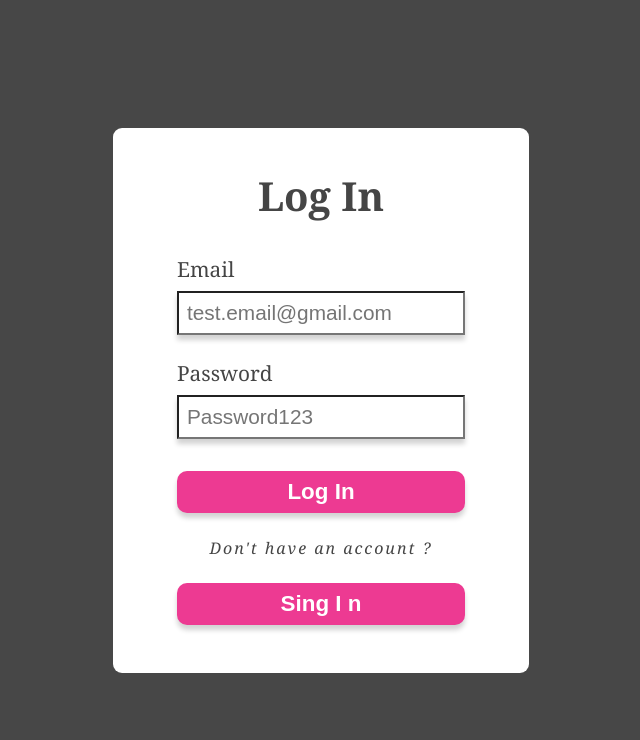
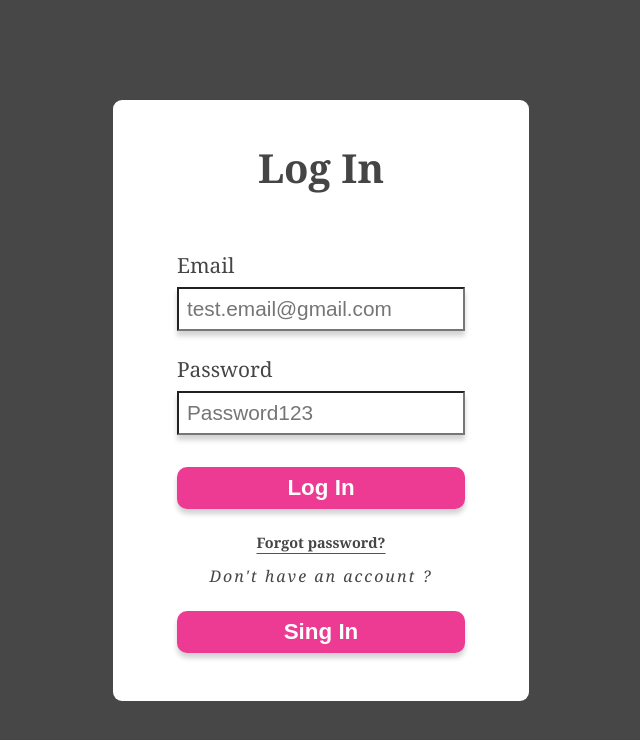
Before and after one commit to CiolpanSergiu/react-login-page, a React (Vite) app in the folder react-login-page/: page / in a window 1280 px wide. Shown: the top 740 px of the page, without its empty margins (319-959 px from the left). Built offline with nearby package versions, Linux system fonts and the light colour scheme.

Commit message:
user can now change his/er password

```diff
--- a/react-login-page/src/App.jsx
+++ b/react-login-page/src/App.jsx
@@ -1,7 +1,8 @@
 import React from "react";
-import AfterLoginPage from "./components/AfterLoginPage";
+import MainPage from "./components/MainPage";
 import CreateAccountPage from "./components/CreateAccountPage";
 import LoginPage from "./components/LoginPage";
+import ChangePasswordPage from "./components/ChangePasswordPage";
 
 export default function App() {
 
@@ -9,9 +10,35 @@ export default function App() {
     {
       singinPage: false,
       loginPage: true,
-      afterLoginPage: false
+      mainPage: false,
+      changePasswordPage: false
     }
   )
+
+  const [createAccountData, setCreateAccountData] = React.useState(
+    {
+      singinEmail: '',
+      singinPassword: '',
+      passwordConfirmation: ''
+    }
+  )
+
+  const [loginFormData, setLoginFormData] = React.useState(
+    {
+      loginEmail: '',
+      loginPassword: ''
+    }
+  )
+
+  const [newPasswordFormData, setnewPasswordFormData] = React.useState(
+    {
+      newPassword: "",
+      newPasswordConfirmation: ""
+    }
+  )
+
+  const [errors, setErrors] = React.useState('');
+
 
   function clearInputBoxes() {
     setCreateAccountData(
@@ -28,24 +55,13 @@ export default function App() {
         loginPassword: ''
       }
     )
-  }
-
-  const [createAccountData, setCreateAccountData] = React.useState(
+    setnewPasswordFormData(
       {
-      singinEmail: '',
-      singinPassword: '',
-      passwordConfirmation: ''
+        newPassword: "",
+        newPasswordConfirmation: ""
       }
     )
-
-  const [loginFormData, setLoginFormData] = React.useState(
-    {
-      loginEmail: '',
-      loginPassword: ''
   }
-  )
-
-  const [errors, setErrors] = React.useState('');
 
   function addError(msg) {
     setErrors(prevState => prevState.includes(msg) ? prevState + '' : prevState + msg)
@@ -59,57 +75,54 @@ export default function App() {
     setErrors('');
   }
 
-  function handleSinginFormChange(event) {
-    setCreateAccountData(prevState => {
+  function handleDataChange(prevState, event) {
     return {
       ...prevState,
         [event.target.name]: event.target.value
     }
-    })
+  }
+
+  function handleSinginFormChange(event) {
+    setCreateAccountData(prevState => handleDataChange(prevState, event))
   }
 
   function handleLoginFormChange(event) {
+    setLoginFormData(prevState => handleDataChange(prevState, event))
+  }
 
-    setLoginFormData(prevState => {
-      return {
-        ...prevState,
-        [event.target.name]: event.target.value
+  function handleChangePasswordChange(event) {
+    setnewPasswordFormData(prevState => handleDataChange(prevState, event))
   }
-    })
+
+  function changeCurrentPage(singin, login, main, changePassword) {
+    setCurrentPage(
+      {
+        singinPage: singin,
+        loginPage: login,
+        mainPage: main,
+        changePasswordPage: changePassword
+      }
+    )
+  }
+
+  function goToSinginPage() {
+    clearAllErrors();
+    changeCurrentPage(true, false, false, false)
+    clearInputBoxes();
   }
 
   function goToLoginPage() {
     clearAllErrors();
-    setCurrentPage(
-      {
-        singinPage: false,
-        loginPage: true,
-        afterLoginPage: false
-      }
-    )
+    changeCurrentPage(false, true, false, false)
     clearInputBoxes();
   }
 
-  function goToSinginPage() {
-    clearAllErrors();
-    setCurrentPage(
-      {
-        singinPage: true,
-        loginPage: false,
-        afterLoginPage: false
-      }
-    )
-    clearInputBoxes();
+  function goToMainPage() {
+    changeCurrentPage(false, false, true, false)
   }
 
-  function goToAfterLoginPage() {
-    setCurrentPage(
-      {
-        singinPage: false,
-        loginPage: false,
-        afterLoginPage: true
-      }
-    )
+  function goToChangePasswordPage() {
+    changeCurrentPage(false, false, false, true)
   }
 
   return(
@@ -132,19 +145,32 @@ export default function App() {
           handleChange={handleLoginFormChange}
           loginData={loginFormData}
           goToSingin={goToSinginPage}
-          goToAfterLogin={goToAfterLoginPage}
+          goMainPage={goToMainPage}
+          errorList={errors}
+          addErrorToList={addError}
+          removeErrorFromList={removeError}
+          clearErrors={clearAllErrors}
+          goToChangePassword={goToChangePasswordPage}
+        />
+      }
+      {
+        currentPage.mainPage &&
+        <MainPage
+          goToLogin={goToLoginPage}
+        />
+      }
+      {
+        currentPage.changePasswordPage &&
+        <ChangePasswordPage
+          goToLogin={goToLoginPage}
+          newPasswordData={newPasswordFormData}
+          handleChange={handleChangePasswordChange}
           errorList={errors}
           addErrorToList={addError}
           removeErrorFromList={removeError}
           clearErrors={clearAllErrors}
         />
       }
-      {
-        currentPage.afterLoginPage &&
-        <AfterLoginPage
-          goToLogin={goToLoginPage}
-        />
-      }
     </div>
   )
 }
--- /dev/null
+++ b/react-login-page/src/components/ChangePasswordPage.jsx
@@ -0,0 +1,44 @@
+import React from "react";
+import { updatePassword } from "../functions/form_related_functions";
+
+export default function ChangePasswordPage(props) {
+
+    function onSubmit(event) {
+        event.preventDefault();
+        updatePassword(props);
+    }
+
+    return(
+        <form className="form container change-password-form">
+
+            <h1 className="centered-text container-main-header">Change Password</h1>
+
+            <p className="error-msg centered-text">{props.errorList}</p>
+
+            <label htmlFor="new-password">New password</label>
+            <input
+                id="new-password"
+                type="password"
+                placeholder="E.g: SomeSuperPassword342"
+                onChange={props.handleChange}
+                name="newPassword"
+                value={props.newPasswordData.newPassword}
+            />
+
+            <label htmlFor="new-password-confirmation">New password confirm</label>
+            <input
+                id="new-password-confirmation"
+                type="password"
+                placeholder="E.g: SomeSuperPassword342"
+                onChange={props.handleChange}
+                name="newPasswordConfirmation"
+                value={props.newPasswordData.newPasswordConfirmation}
+            />
+
+            <button className="change-password-btn" onClick={onSubmit}>Change Password</button>
+
+            <button className="go-back-btn">Go Back</button>
+
+        </form>
+    )
+}
--- a/react-login-page/src/components/CreateAccountPage.jsx
+++ b/react-login-page/src/components/CreateAccountPage.jsx
@@ -1,5 +1,5 @@
 import React from "react";
-import { saveUserAccount } from "../functions";
+import { saveUserAccount } from "../functions/form_related_functions";
 
 export default function CreateAccountPage(props) {
 
@@ -9,9 +9,9 @@ export default function CreateAccountPage(props) {
     }
 
     return(
-        <form className="form container">
+        <form className="form container create-account-form">
 
-            <h2 className="centered-text">Create Account</h2>
+            <h1 className="centered-text">Create Account</h1>
 
             <p className="error-msg centered-text">{props.errorList}</p>
 
--- a/react-login-page/src/components/LoginPage.jsx
+++ b/react-login-page/src/components/LoginPage.jsx
@@ -1,5 +1,5 @@
 import React from "react";
-import { handleLogin } from "../functions";
+import { handleLogin } from "../functions/form_related_functions";
 
 export default function CreateAccountPage(props) {
 
@@ -9,9 +9,9 @@ export default function CreateAccountPage(props) {
     }
 
     return(
-        <form action="" method="POST" className="form container">
+        <form className="form container login-form">
 
-            <h2 className="centered-text">Log In</h2>
+            <h1 className="centered-text">Log In</h1>
 
             <p className="error-msg centered-text">{props.errorList}</p>
 
@@ -42,14 +42,16 @@ export default function CreateAccountPage(props) {
                 Log In
             </button>
 
+            <a role="link" aria-disabled="true" className="password-forgot-link centered-text" onClick={props.goToChangePassword}>Forgot password?</a>
+
             <p className="helper-paragraph centered-text">Don't have an account ?</p>
 
             <button
                 className="create-account-singin-bnt"
                 onClick={props.goToSingin}
             >
-                Sing I
-            n</button>
+                Sing In
+            </button>
 
         </form>
     )
--- a/react-login-page/src/components/AfterLoginPage.jsx
+++ b/react-login-page/src/components/MainPage.jsx
@@ -8,9 +8,9 @@ export default function AfterLoginPage(props) {
     }
 
     return(
-        <div className="after-login-page">
-            <h2 className="centered-text container-main-header">Welcome to AfterLoginPage!</h2>
-            <button className="prev-page-btn" onClick={props.goToLogin}>Back</button>
+        <div className="main-page">
+            <h1 className="centered-text container-main-header">Welcome to your Main Page!</h1>
+            <button className="prev-page-btn" onClick={props.goToLogin}>Go Back</button>
             <button className="delete-account-btn" onClick={deleteAccount}>Delete Account</button>
         </div>
     )
--- /dev/null
+++ b/react-login-page/src/functions/form_related_functions.js
@@ -0,0 +1,106 @@
+const notSamePasswordMsg = "Passwords do not match.";
+const invalidEmailMsg = "Invalid email.";
+const invalidPasswordMsg = "Invalid password.";
+
+const incorrectEmailMsg = "Incorrect email.";
+const incorrectPasswordMsg = "Incorrect password.";
+
+//found on google ofc...on mozila dev form validation page
+const emailReg = /^[a-zA-Z0-9.!#$%&'*+/=?^_`{|}~-]+@[a-zA-Z0-9](?:[a-zA-Z0-9-]{0,61}[a-zA-Z0-9])?(?:\.[a-zA-Z0-9](?:[a-zA-Z0-9-]{0,61}[a-zA-Z0-9])?)*$/
+//found on google ofc...on w3school How TO - Password Validation page
+const passwordReg = /(?=.*\d)(?=.*[a-z])(?=.*[A-Z]).{8,}/
+
+function errorManager(condition, props, errorMsg){
+    if(condition){
+        props.removeErrorFromList(errorMsg);
+    } else {
+        props.addErrorToList(errorMsg);
+    }
+}
+
+function verifyFormData(props) {
+
+    const formData = props.singinData;
+
+    if(emailReg.test(formData.singinEmail) && passwordReg.test(formData.singinPassword) && passwordReg.test(formData.passwordConfirmation)){
+        props.clearErrors();
+        return true;
+    }
+
+    errorManager(emailReg.test(formData.singinEmail), props, invalidEmailMsg);
+    errorManager(passwordReg.test(formData.singinPassword), props, invalidPasswordMsg);
+    errorManager(passwordReg.test(formData.passwordConfirmation), props, invalidPasswordMsg);
+
+    return false;
+}
+
+function verifyJustPasswords(passwordOne, passwordTwo, clearFunction, props) {
+    if(passwordReg.test(passwordOne) && passwordReg.test(passwordTwo)){
+        clearFunction;
+        return true;
+    }
+
+    errorManager(passwordReg.test(passwordOne), props, invalidPasswordMsg);
+    errorManager(passwordReg.test(passwordTwo), props, invalidPasswordMsg);
+
+    return false;
+}
+
+function checkIfPasswordsMatch(passwordOne, passwordTwo) {
+    return passwordOne === passwordTwo;
+}
+
+function createUserAccount(email, password){
+    return {
+        userEmail: email,
+        userPassword: password
+    }
+}
+
+export function saveUserAccount(props) {
+
+    const singinEmail = props.singinData.singinEmail;
+    const singinPassword = props.singinData.singinPassword;
+    const singinPasswordConfirmation = props.singinData.passwordConfirmation;
+
+    if(verifyFormData(props)){
+        if(checkIfPasswordsMatch(singinPassword, singinPasswordConfirmation)){
+            props.removeErrorFromList(notSamePasswordMsg);
+            localStorage.setItem("userAccount", JSON.stringify(createUserAccount(singinEmail, singinPassword)));
+            props.goToLogin();
+        } else {
+            props.addErrorToList(notSamePasswordMsg);
+        }
+    }
+}
+
+export function updatePassword(props) {
+    const passwordOne = props.newPasswordData.newPassword;
+    const passwordTwo = props.newPasswordData.newPasswordConfirmation;
+
+    const oldUserAccount = JSON.parse(localStorage.getItem('userAccount'));
+
+    if(verifyJustPasswords(passwordOne, passwordTwo, props.clearErrors(), props)){
+        if(checkIfPasswordsMatch(passwordOne, passwordTwo)){
+            props.removeErrorFromList(notSamePasswordMsg);
+            localStorage.setItem("userAccount", JSON.stringify(createUserAccount(oldUserAccount.userEmail, passwordOne)));
+            props.goToLogin();
+        } else {
+            props.addErrorToList(notSamePasswordMsg);
+        }
+    }
+}
+
+export function handleLogin(props) {
+    if(localStorage.getItem('userAccount') !== null){
+        const accountDetails = JSON.parse(localStorage.getItem('userAccount'));
+
+        if(props.loginData.loginEmail === accountDetails.userEmail && props.loginData.loginPassword === accountDetails.userPassword){
+            props.clearErrors();
+            props.goMainPage();
+        } else {
+            errorManager(props.loginData.loginEmail === accountDetails.userEmail, props, incorrectEmailMsg);
+            errorManager(props.loginData.loginPassword === accountDetails.userPassword, props, incorrectPasswordMsg)
+        }
+    }
+}
--- a/react-login-page/src/index.scss
+++ b/react-login-page/src/index.scss
@@ -47,10 +47,12 @@ body{
   font-family: Georgia, 'Times New Roman', Times, serif;
 }
 
-form{
+.login-form,
+.create-account-form,
+.change-password-form{
   @include container-style();
 
-  h2{
+  h1{
     margin-bottom: 2rem;
     font-size: 2.5rem;
   }
@@ -71,10 +73,29 @@ form{
   }
 }
 
-.after-login-page{
+.login-form{
+  .password-forgot-link{
+    height: 1rem;
+    margin: .5rem auto;
+    font-size: .9rem;
+    font-weight: bold;
+    text-decoration: underline;
+    text-underline-offset: 5px;
+    text-decoration-color: crimson;
+    transition: .3s;
+    cursor: pointer;
+
+    &:hover{
+      font-size: 1rem;
+    }
+  }
+}
+
+.main-page{
   @include container-style();
 
-  h2{
+  h1{
+    font-size: 2.5rem;
     margin-bottom: 2rem;
     max-width: 15rem;
   }
```
Also changed, not shown: react-login-page/src/functions.js (deleted, +0 -66 lines), react-login-page/src/functions/main_page_functions.js (added), 1 other file (tests, documents, lock files or other folders). Lines whose indentation alone changed are shown as unchanged.
